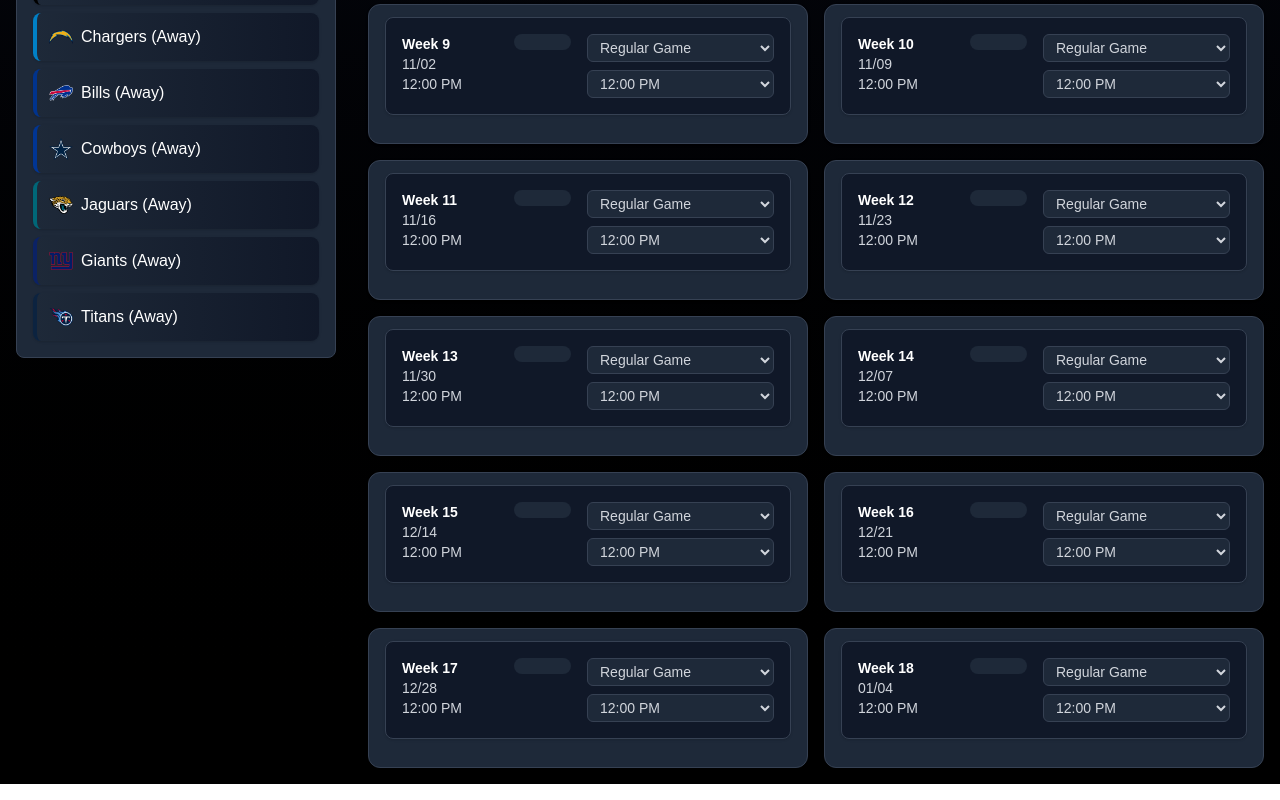
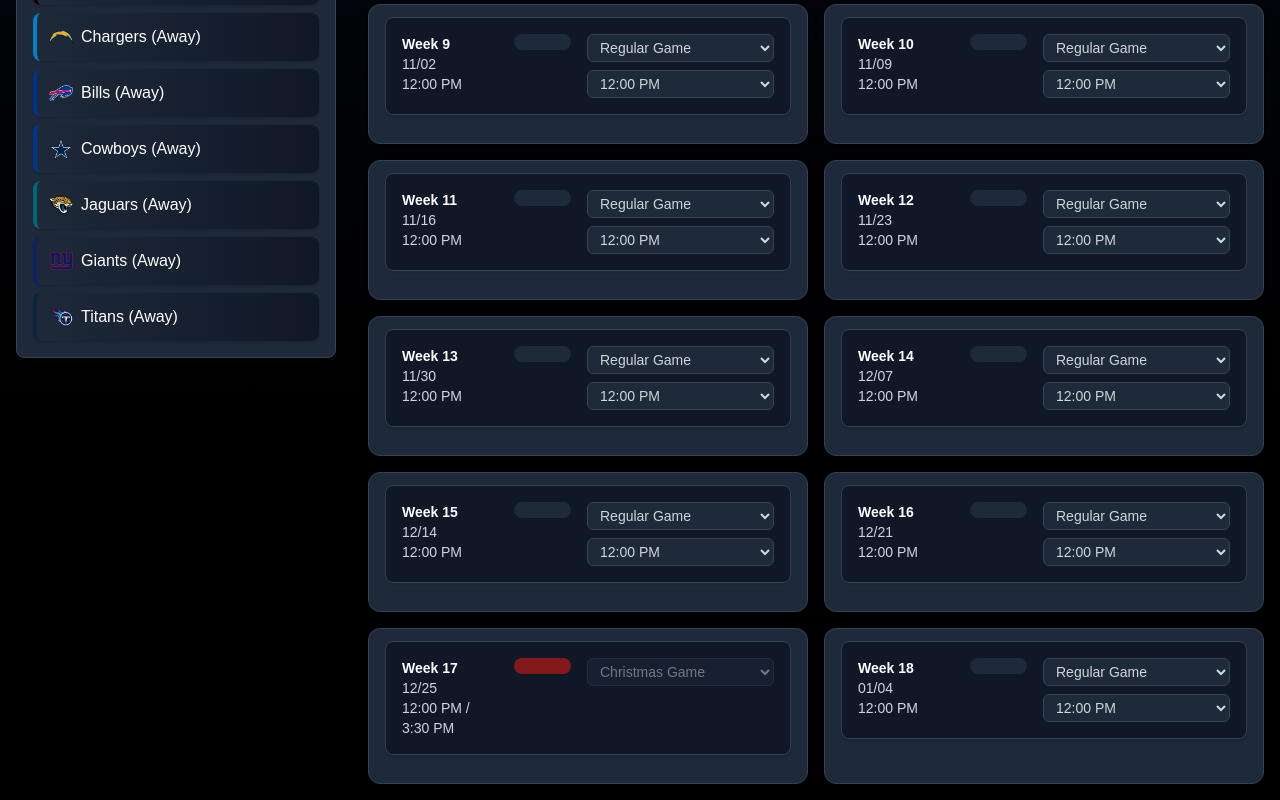
Before and after one commit to F-L-D-B/chiefs-schedule-dnd, a Next.js app: page / in a window 1280 px wide. Shown: the part 792-1592 px from the top of the page. Built offline with nearby package versions, Linux system fonts and the light colour scheme.

Commit message:
Locking week 17 to xmas

```diff
--- a/src/app/page.tsx
+++ b/src/app/page.tsx
@@ -97,7 +97,10 @@ const opponentsList: Team[] = [
 
 export default function Home() {
     const [pool, setPool] = useState<Team[]>(opponentsList);
-    const [weeks, setWeeks] = useState<WeeksState>({});
+    const [weeks, setWeeks] = useState<WeeksState>({
+        'week-17': { tag: 'XMAS' }
+    });
+
     const [activeId, setActiveId] = useState<string | null>(null);
     const weekDates = useMemo(() => getWeekDates(), []);
 
@@ -503,9 +506,9 @@ const WeekRow = memo(function WeekRow({
 }: WeekRowProps) {
     const getTagColor = (tag: GameTag) => {
         switch (tag) {
-            case 'TNF': return 'bg-blue-900';
-            case 'SNF': return 'bg-purple-900';
-            case 'MNF': return 'bg-yellow-900';
+            case 'TNF': return 'bg-purple-900';
+            case 'SNF': return 'bg-yellow-900';
+            case 'MNF': return 'bg-white';
             case 'INT': return 'bg-green-900';
             case 'XMAS': return 'bg-red-900';
             case 'BYE': return 'bg-gray-900';
@@ -552,14 +555,22 @@ const WeekRow = memo(function WeekRow({
                 <select
                     value={item.tag}
                     onChange={(e) => onTagChange(e.target.value)}
-                    className='bg-gray-800 text-sm rounded-md px-2 py-1 border border-gray-700 text-gray-300'
+                    disabled={id === 'week-17'}
+                    className={`bg-gray-800 text-sm rounded-md px-2 py-1 border border-gray-700 text-gray-300 ${id === 'week-17' ? 'opacity-50 cursor-not-allowed' : ''}`}
                 >
                     {gameTags.map((tag) => (
-                        <option key={tag.value} value={tag.value}>{tag.label}</option>
+                        <option
+                            key={tag.value}
+                            value={tag.value}
+                            disabled={id !== 'week-17' && tag === 'XMAS'}
+                        >
+                            {tag.label}
+                        </option>
                     ))}
                 </select>
 
-                {item.tag === '' && (
+
+                {item.tag === '' && id !== 'week-17' && (
                     <select
                         value={item.timeSlot || 'noon'}
                         onChange={(e) => onTimeSlotChange(e.target.value as 'noon' | 'mid-day')}
```
